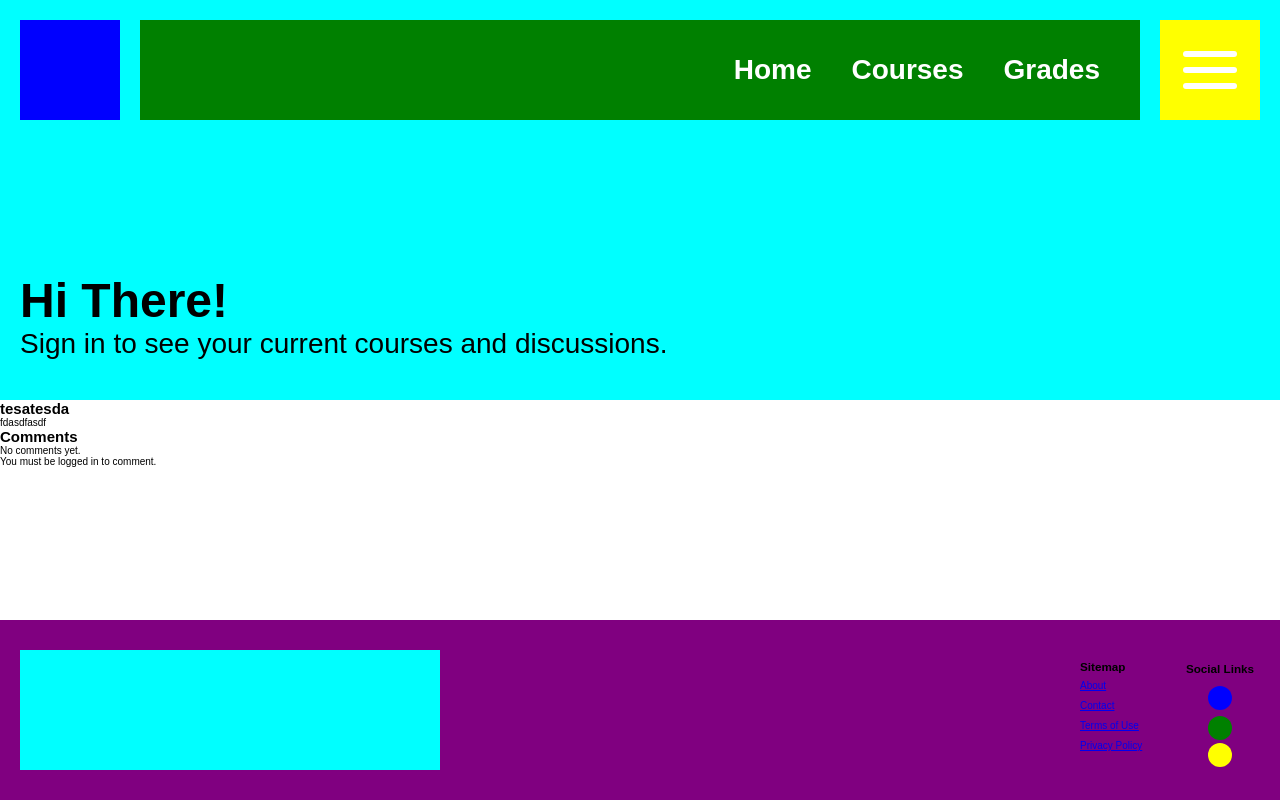
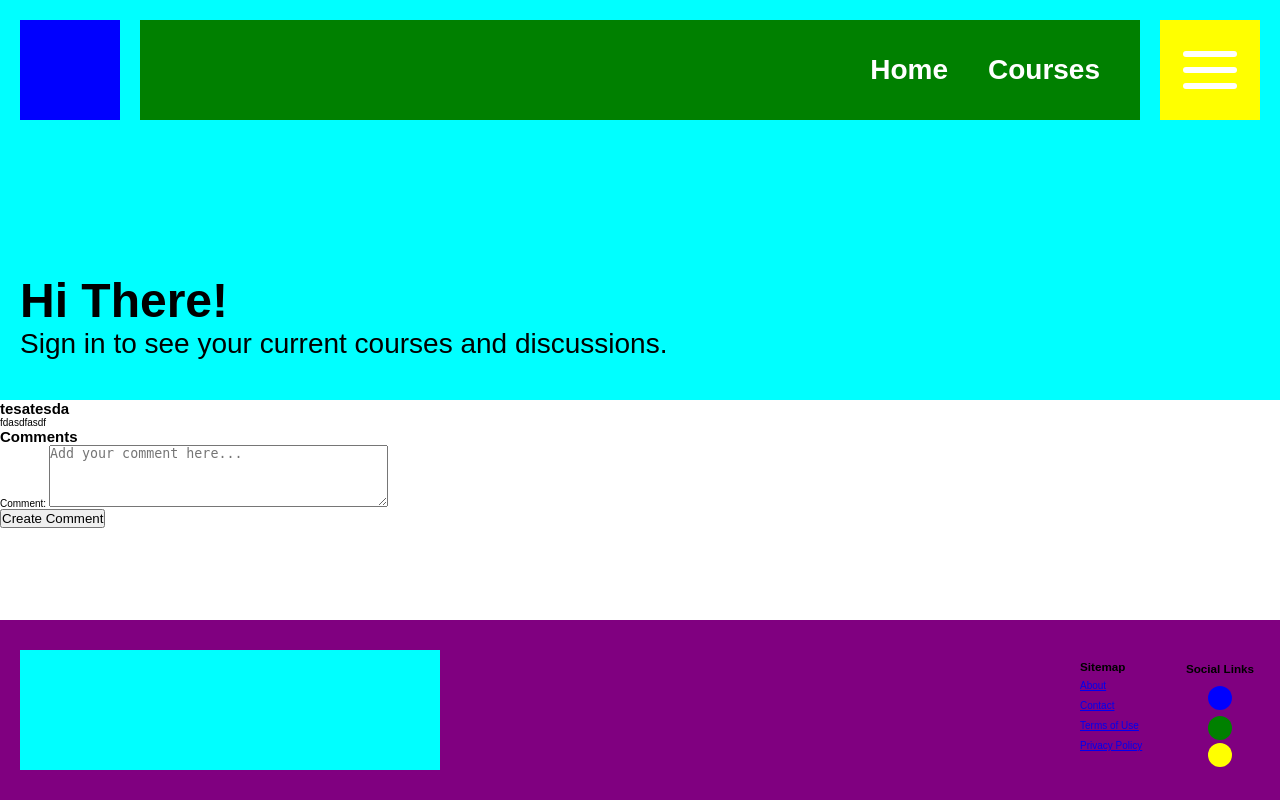
Before and after one commit to mattirizarry/CS396-Project, a Django app: page /discussions/1 in a window 1280 px wide. Run offline with Django 4.2, Linux system fonts and the light colour scheme; data comes from the database, SQL or seed files in the repository; both versions use the stored data as it was before the commit.

Commit message:
Basic comments working.

```diff
--- a/dashboard/models.py
+++ b/dashboard/models.py
@@ -42,11 +42,10 @@ class DiscussionPost(models.Model):
     created_date = models.DateTimeField(auto_now_add=True)
     updated_date = models.DateTimeField(auto_now=True)
     user = models.ForeignKey(Profile, on_delete=models.CASCADE)
-    comments = models.ManyToManyField('DiscussionComment', related_name='posts', blank=True)
 
 class DiscussionComment(models.Model):
     comment = models.TextField()
     created_date = models.DateTimeField(auto_now_add=True)
     updated_date = models.DateTimeField(auto_now=True)
     user = models.ForeignKey(Profile, on_delete=models.CASCADE)
-    post = models.ForeignKey(DiscussionPost, on_delete=models.CASCADE)
+    post = models.ForeignKey(DiscussionPost, on_delete=models.CASCADE, related_name="comments")
--- a/dashboard/urls.py
+++ b/dashboard/urls.py
@@ -6,6 +6,7 @@ urlpatterns = [
     path("", views.index, name="index"),
     path("accounts/register/", views.register, name="register"),
     path("posts/create/", views.create_discussion_post, name="create_discussion_post"),
+    path("posts/<int:post_id>/comment/", views.create_comment, name="create_comment"),
     path("courses/", views.view_courses, name="view_courses"),
     path("courses/<int:course_id>", views.view_course, name="view_course"),
     path("discussions/<int:discussion_id>", views.view_discussion, name="view_discussion"),
--- a/dashboard/views.py
+++ b/dashboard/views.py
@@ -9,11 +9,7 @@ def index(request):
     if not request.user.is_authenticated:
         return redirect("login")
 
-    # instead of selected all enrolleed, select a max of 3
     enrolled_courses = Course.objects.filter(students=request.user).order_by("-created_date")[:3]
-
-
-
     discussions = DiscussionPost.objects.all().order_by("-created_date")
 
     return render(request, "index.html", {"enrolled_courses": enrolled_courses, "discussions": discussions })
@@ -40,9 +36,14 @@ def view_course(request, course_id):
 
 def view_discussion(request, discussion_id):
     discussion = DiscussionPost.objects.get(id=discussion_id)
+    # comments = DiscussionComment.objects.(post=discussion_id), copilot do it right for me
+    comments = DiscussionComment.objects.filter(post=discussion_id)
+
+
+    print(comments)
 
     if request.method == "POST":
-        form = CreateDiscussionPostForm(request.POST)
+        form = CreateDiscussionCommentForm(request.POST)
 
         if form.is_valid():
             user = request.user
@@ -51,13 +52,16 @@ def view_discussion(request, discussion_id):
             created_post.user = user
             created_post.save()
 
+
+
             return redirect("index")
 
-    form = CreateDiscussionPostForm()
+    form = CreateDiscussionCommentForm()
 
     context = {
         "discussion": discussion,
-        "form": form
+        "form": form,
+        "comments": comments
     }
 
     return render(request, "discussion.html", context)
@@ -84,10 +88,14 @@ def create_discussion_post(request):
 
 def create_comment(request, post_id):
 
+    print(post_id)
+
     if request.method == "POST":
 
         post = DiscussionPost.objects.get(id=post_id)
         form = CreateDiscussionCommentForm(request.POST)
+
+        print(post.comments.count)
 
         if form.is_valid():
             user = request.user
@@ -98,13 +106,6 @@ def create_comment(request, post_id):
             created_comment.save()
 
             return redirect("index")
-
-    form = CreateDiscussionCommentForm()
-    context = {
-        "form": form,
-    }
-
-    return render(request, "dashboard/create_comment.html", context)
 
 def register(request):
 
--- a/templates/base.html
+++ b/templates/base.html
@@ -12,9 +12,8 @@
                 <section class="site-logo"></section>
                 <section class="site-links">
                     <ul>
-                        <li><a href="#">Home</a></li>
-                        <li><a href="#">Courses</a></li>
-                        <li><a href="#">Grades</a></li>
+                        <li><a href="{% url 'index' %}">Home</a></li>
+                        <li><a href="{% url 'view_courses' %}">Courses</a></li>
                     </ul>
                 </section>
                 <section class="hamburger">
--- a/templates/discussion.html
+++ b/templates/discussion.html
@@ -6,59 +6,16 @@
 <p>{{discussion.description}}</p>
 
 <h2>Comments</h2>
+{% for comment in comments %}
+    <h3>{{comment.user}}</h3>
+    <p>{{comment.body}}</p>
+{% endfor %}
 
-{% if comments %}
-{% for comment in comments %}
-
-<section class="comment">
-    <section class="author-details">
-        <section class="author-image"></section>
-        <h4>{{comment.user}}</h4>
-    </section>
-    <section class="comment-body">
-        <p>{{comment.body}}</p>
-    </section>
-</section>
-<section class="replies">
-    {% for reply in comment.replies.all %}
-    <section class="reply">
-        <section class="author-details">
-            <section class="author-image"></section>
-            <h4>{{reply.user}}</h4>
-        </section>
-        <section class="reply-body">
-            <p>{{reply.body}}</p>
-        </section>
-    </section>
-    {% endfor %}
-    {% if user.is_authenticated %}
-    <form class="create-reply-form" action="." method="post">
-        {% csrf_token %}
-        {{ form.as_p }}
-        <button type="submit">Create Reply</button>
-    </form>
-    {% else %}
-    <p>You must be logged in to reply.</p>
-    {% endif %}
-</section>
-
-{% endfor %}
-{% else %}
-<p>No comments yet.</p>
-{% endif %}
-
-{% if user.is_authenticated %}
-
-<form class="create-discussion-comment-form" action="." method="post">
+<form class="create-discussion-comment-form" action="{% url 'create_comment' post_id=discussion.id %}" method="post">
     {% csrf_token %}
     {{ form.as_p }}
     <button type="submit">Create Comment</button>
 </form>
 
-{% else %}
-
-<p>You must be logged in to comment.</p>
-
-{% endif %}
 
 {% endblock content %}
```
Also changed, not shown: dashboard/migrations/0010_remove_discussionpost_comments_and_more.py (added), db.sqlite3.
